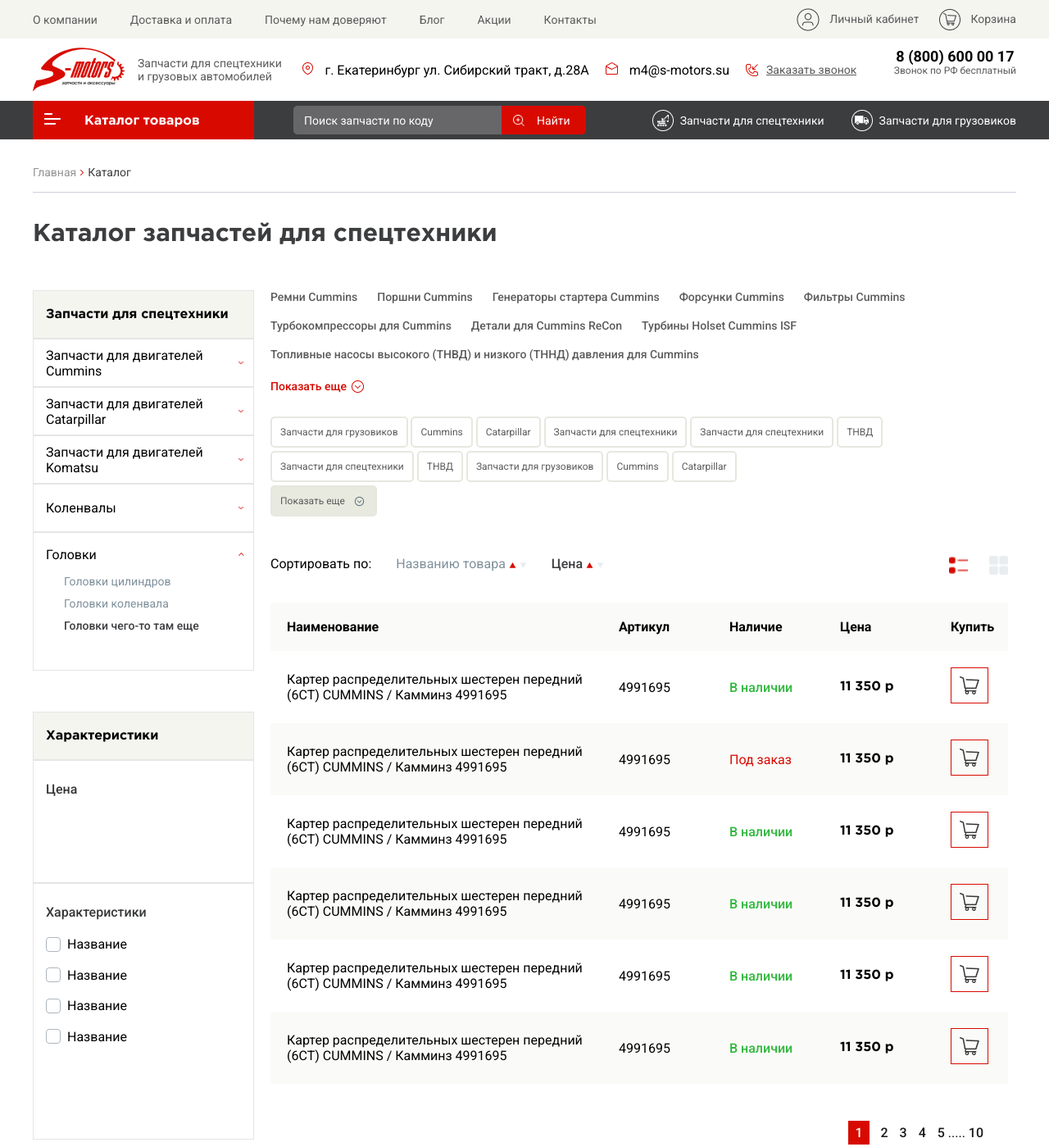
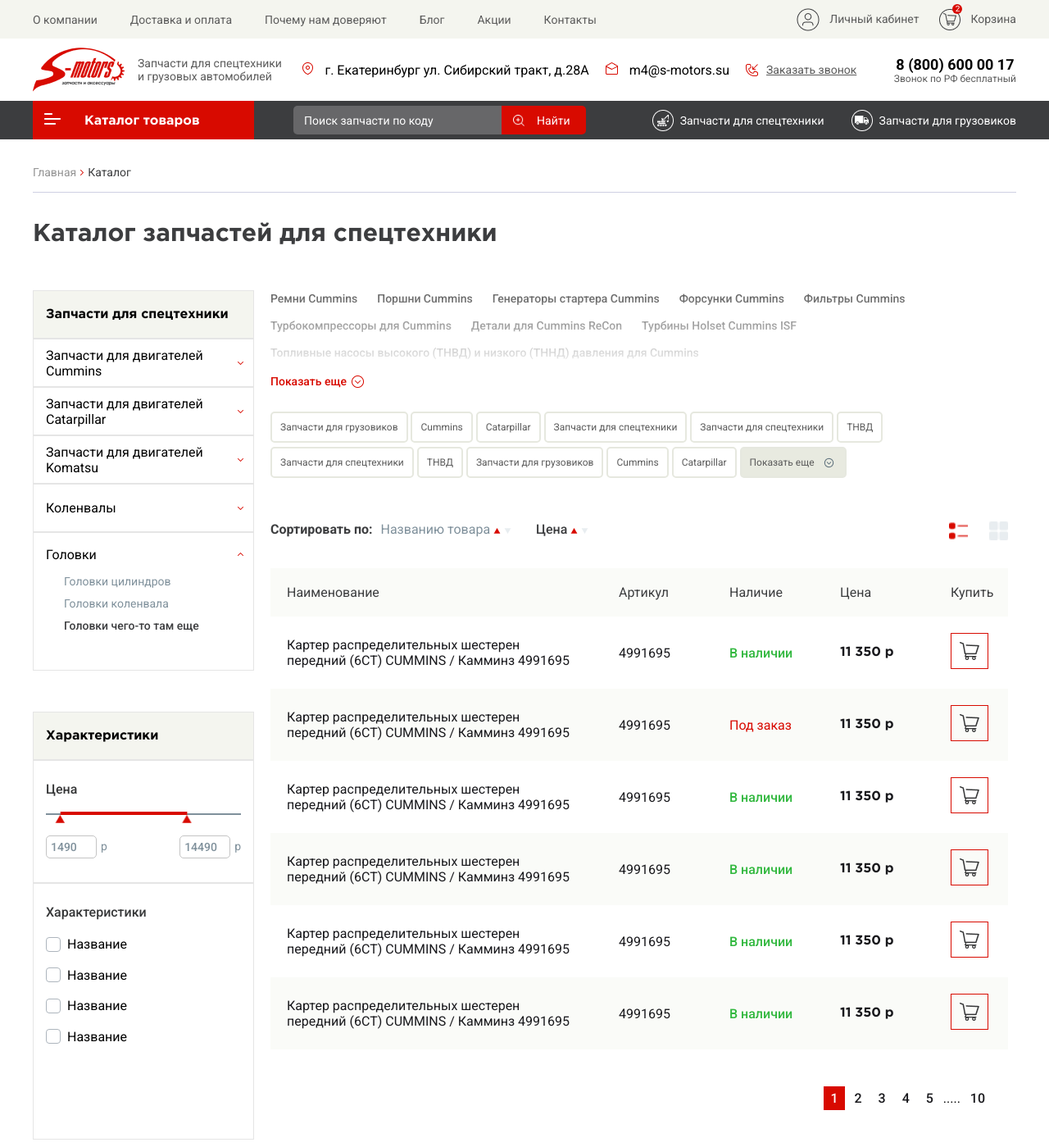
Before and after one commit to Wamdy18/smotors, a plain HTML site: page index.html in a window 1280 px wide. Shown: the top 1399 px of the page at 82% size. Drawn offline with Linux system fonts and the light colour scheme.

Commit message:
smotors 2.0
some fixes and js

```diff
--- a/index.html
+++ b/index.html
@@ -5,6 +5,7 @@
 	<!-- <meta name="viewport" content="width=device-width, initial-scale=1.0"> -->
 	<meta name="viewport" content="width=1300">
 	<title>S-motors katalog</title>
+	<link rel="stylesheet" href="lib/nouislider.min.css">
 	<link rel="stylesheet" href="style.css">
 </head>
 <body>
@@ -26,12 +27,12 @@
 
 				<div class="ht-right">
 					<div class="ht-right-lk">
-						<img src="img/icons/icon-lk.png" alt="">
-						<a href="#">Личный кабинет</a>
+						<a href="#"> <img src="img/icons/icon-lk.png" alt=""> Личный кабинет</a>
 					</div>
 					<div class="ht-right-cart">
-						<img src="img/icons/icon-cart.png" alt="">
-						<a href="#">Корзина</a>
+						<a href="#"><img src="img/icons/icon-cart.png" alt="">
+						<span>2</span>
+						Корзина</a>
 					</div>
 				</div>
 			</div>
@@ -80,12 +81,10 @@
 				</div>
 				<div class="header-bottom-r">
 					<div class="hb-right-excavator">
-						<img src="img/icons/icon-excavator-c.png" alt="">
-						<a href="#">Запчасти для спецтехники</a>
+						<a href="#"> <img src="img/icons/icon-excavator-c.png" alt=""> Запчасти для спецтехники</a>
 					</div>
 					<div class="hb-right-truck">
-						<img src="img/icons/icon-truck-c.png" alt="">
-						<a href="#">Запчасти для грузовиков</a>
+						<a href="#"><img src="img/icons/icon-truck-c.png" alt=""> Запчасти для грузовиков</a>
 					</div>
 				</div>
 			</div>
@@ -140,6 +139,23 @@
 						</div>
 						<div class="specifications-menu-pricefilter">
 							<span>Цена</span>
+							<!-- <br><br> -->
+							<div class="filters-price__slider" id="rangeSlider">
+
+							</div>
+							<div class="filters-price__inputs">
+								<label >
+									<input type="number" min="0" max="20000" placeholder="1490" class="filters-price__input" id="inputMin">
+									<span class="filters-price__text">р</span>
+								</label>
+
+								<label >
+									<input type="number" min="0" max="20000" placeholder="14490" class="filters-price__input" id="inputMax">
+									<span class="filters-price__text">р</span>
+								</label>
+
+
+							</div>
 						</div>
 						<div class="specifications-menu-options">
 							<span>Характеристики</span>
@@ -192,7 +208,7 @@
 						<a href="#">Запчасти для грузовиков</a>
 						<a href="#">Сummins</a>
 						<a href="#">Catarpillar</a>
-						<a href="#">Показать еще <img src="img/icons/icon-arrow-down-circle-black.png" alt=""></a>
+						<a href="#"><span>Показать еще <img src="img/icons/icon-arrow-down-circle-black.png" alt=""></span></a>
 					</div>
 
 					<div class="sort-line">
@@ -433,6 +449,10 @@
 				<a href="#">Политика конфиденциальности</a>
 			</div>
 		</div>
+		<hr>
+			<p class="p-last-footer">Копирование информации с сайта разрешено только с письменного согласия администрации. <br> Все названия производителей, логотипы, символы, номера и описания используются только для справочных целей.</p>
 	</footer>
 </body>
+<script src="lib/nouislider.min.js"></script>
+<script src="script.js"></script>
 </html>
--- /dev/null
+++ b/script.js
@@ -0,0 +1,34 @@
+const rangeSlider = document.getElementById('rangeSlider');
+const inputMin = document.getElementById('inputMin');
+const inputMax = document.getElementById('inputMax');
+
+if (rangeSlider) {
+		noUiSlider.create(rangeSlider, {
+	    start: [1490, 14490],
+	    connect: true,
+	    step: 10,
+	    range: {
+	        'min': 0,
+	        'max': 20000
+	    }
+	});
+
+	const inputs = [inputMin, inputMax];
+
+	rangeSlider.noUiSlider.on('update', function(values, handle){
+		inputs[handle].value = Math.round(values[handle]);
+	});
+
+	const setRangeSlider = (i, value) => {
+		let arr = [null, null];
+		arr[i] = value;
+
+		rangeSlider.noUiSlider.set(arr);
+	};
+
+	inputs.forEach( (el,index) => {
+		el.addEventListener('change', (e) => {
+			setRangeSlider(index, e.currentTarget.value);
+		})
+	});
+}
--- a/style.css
+++ b/style.css
@@ -1,11 +1,26 @@
 @import url('https://fonts.googleapis.com/css2?family=Roboto:wght@100;300;400;500;700;900&display=swap');
 /*font-family: 'Roboto', sans-serif;*/
+
+/* Chrome, Safari, Edge, Opera */
+input::-webkit-outer-spin-button,
+input::-webkit-inner-spin-button {
+  -webkit-appearance: none;
+  margin: 0;
+}
+
+/* Firefox */
+input[type=number] {
+  -moz-appearance: textfield;
+}
 
 * {
 	margin: 0;
 	padding: 0;
 	box-sizing: border-box;
 	font-family: 'Roboto', sans-serif;
+}
+
+body {
 	overflow-x: hidden;
 }
 
@@ -74,9 +89,29 @@ main {
 	display: flex;
 }
 
-.ht-right-cart, .ht-right-lk {
+.ht-right-cart, .ht-right-lk, .ht-right-lk a , .ht-right-cart a{
 	display: flex;
 	align-items: center;
+}
+
+.ht-right-cart {
+	position: relative;
+}
+
+.ht-right-cart span {
+	display: block;
+	overflow: hidden;
+	width: 12px;
+	height: 12px;
+	font-size: 10px;
+	line-height: 12px;
+	text-align: center;
+	color: white;
+	background-color: #D80A00;
+	border-radius: 50%;
+	position: absolute;
+	left: 16px;
+	top: 5px;
 }
 
 .ht-right-cart img, .ht-right-lk img {
@@ -141,6 +176,7 @@ main {
 	display: flex;
 	flex-direction: column;
 	align-items: center;
+	justify-content: center;
 }
 
 .header-middle-r > .phone-number{
@@ -261,6 +297,11 @@ main {
 	margin-left: 33px;
 }
 
+.hb-right-excavator a, .hb-right-truck a {
+	display: flex;
+	align-items: center;
+}
+
 .hb-right-excavator img, .hb-right-truck img {
 	margin-right: 8px;
 }
@@ -286,7 +327,7 @@ main {
 
 main hr {
 	color: #CED0E2;
-	background-color: #CED0E2;;
+	background-color: #CED0E2;
 	height: 1px;
 	border:0px none;
 	margin-bottom: 33px;
@@ -392,12 +433,55 @@ main hr {
 }
 
 .specifications-menu-pricefilter {
-	display: flex;
-	justify-content: space-between;
+	/*display: flex;*/
+	/*justify-content: space-between;*/
 	border: 1px solid #E5E5E5;
 	height: 150px;
 	padding-left: 15px;
+	padding-right: 15px;
 	padding-top: 25px;
+}
+
+.specifications-menu-pricefilter span {
+	display: block;
+}
+
+.filters-price__inputs {
+	display: flex;
+	justify-content: space-between;
+}
+
+.filters-price__inputs label {
+	display: flex;
+}
+
+.filters-price__input {
+	margin-right: 5px;
+}
+
+.filters-price__input::placeholder {
+	font-size: 14px;
+	color: #7F909B;
+	font-weight: 400;
+}
+
+.filters-price__input {
+	border: 1px solid #C4C4C4;
+	border-radius: 5px;
+	font-size: 14px;
+	color: #7F909B;
+	font-weight: 500;
+	padding: 5px;
+}
+
+.filters-price_input:focus, .filters-price_input:active {
+	outline: none;
+}
+
+.filters-price__text {
+	font-size: 14px;
+	color: #7F909B;
+	padding-top: 5px;
 }
 
 .specifications-menu-options {
@@ -488,6 +572,21 @@ main hr {
 	margin-bottom: 15px;
 }
 
+.variants {
+	position: relative;
+}
+
+.variants::before {
+	content: '';
+	position: absolute;
+	bottom: 0;
+	width: 100%;
+	height: 100px;
+	background: linear-gradient(to top, #fff, transparent);
+	z-index: 1000;
+	pointer-events: none;
+}
+
 .show-more {
 	display: flex;
 	align-items: center;
@@ -509,13 +608,17 @@ main hr {
 	border-radius: 5px;
 	padding: 10px;
 	display: inline-block;
+	margin-bottom: 5px;
 }
 
 .variants-tags a:last-child {
+	width: 130px;
+	background-color: #E8EAE0;
+}
+
+.variants-tags a:last-child span{
 	display: flex;
 	align-items: center;
-	width: 130px;
-	background-color: #E8EAE0;
 }
 
 .variants-tags a:last-child img {
@@ -534,10 +637,17 @@ main hr {
 
 .sl-left span {
 	margin-left: 30px;
+	font-weight: bold;
+	color: #3C3D3F;
 }
 
 .sl-left>span:first-child {
 	margin-left: 0;
+}
+
+.sort-name-div>span:first-child {
+	font-weight: normal;
+	margin-left: 10px;
 }
 
 .sort-name-div span {
@@ -597,6 +707,18 @@ th, td {
   text-align-last: left;
 }
 
+tbody tr td:first-child {
+	padding-right: 40px;
+}
+
+tr th {
+	font-weight: normal;
+	color: #3C3D3F;
+}
+
+tr td {
+	color: #19191D;
+}
 
 tbody tr:nth-child(odd) {
   background-color: #fff;
@@ -638,7 +760,10 @@ table {
 	background-color: transparent;
 	color: #19191D;
 	cursor: pointer;
-	margin-right: 10px;
+	margin-right: 0px;
+	padding: 5px;
+	padding-left: 8px;
+	padding-right: 8px;
 }
 
 .pages-buttons-div button:nth-child(5) {
@@ -795,8 +920,9 @@ section.didnt-search .container p {
 	color: black;
 	padding-left: 15px;
 	border-radius: 10px;
-	box-shadow: 0px 4px 4px rgba(51, 51, 51, 0.04), 0px 4px 16px rgba(51, 51, 51, 0.08);
+	box-shadow: 0px 4px 16px rgba(51, 51, 51, 0.04), 0px 4px 16px rgba(51, 51, 51, 0.08);
 	border: none;
+	overflow-x: auto;
 }
 
 .form-input:active, .form-input:focus {
@@ -874,7 +1000,7 @@ section.information span.read-more img {
 footer {
 	background-color: #3C3D3F;
 	padding-top: 58px;
-	padding-bottom: 38px;
+	padding-bottom: 34px;
 	color: white;
 	font-size: 14px;
 	line-height: 18px;
@@ -888,6 +1014,7 @@ footer a {
 footer .container {
 	display: flex;
 	justify-content: space-between;
+	padding-bottom: 45px;
 }
 
 .footer-col-1 {
@@ -902,6 +1029,26 @@ footer .container {
 
 .footer-pay img:first-child {
 	margin-right: 18px;
+}
+
+.information .container {
+	width: 950px;
+}
+
+.p-last-footer {
+	margin-top: 23px;
+	text-align: center;
+	/*margin-bottom: 34px;*/
+	font-size: 14px;
+	line-height: 18px;
+	color: #90959E;
+}
+
+footer hr {
+	color: #FFF;
+	background-color: #FFF;
+	height: 1px;
+	border:0px none;
 }
 
 
@@ -932,3 +1079,50 @@ src: url("fonts/GothamPro/GothamPro-Medium.ttf") format("truetype");
 font-style: normal;
 font-weight: medium;
 }
+
+.filters-price__slider {
+	margin-bottom: 25px;
+}
+
+
+/*Range filter Price*/
+
+.noUi-target {
+    background: #7F909B;
+    border-radius: 0px;
+    border: none;
+    box-shadow: none;
+    height: 2px;
+}
+
+.noUi-connect {
+    background: #D80A00;
+}
+
+.noUi-base {
+	height: 4px;
+	transform: translateY(-2px);
+}
+
+.noUi-handle::after,
+.noUi-handle::before {
+	display: none;
+}
+
+.noUi-handle {
+    border: none;
+    border-radius: 0px;
+    background: transparent;
+    cursor: pointer;
+    box-shadow: none;
+    background-image: url(img/icons/filter_polygon.png);
+    background-repeat: no-repeat;
+    background-position: center center;
+}
+
+.noUi-horizontal .noUi-handle {
+    width: 13px;
+    height: 13px;
+    right: -6px;
+    top: 2px;
+}
```
Also changed, not shown: img/icons/filter_polygon.png (added), lib/nouislider.min.css (added), lib/nouislider.min.js (added).
